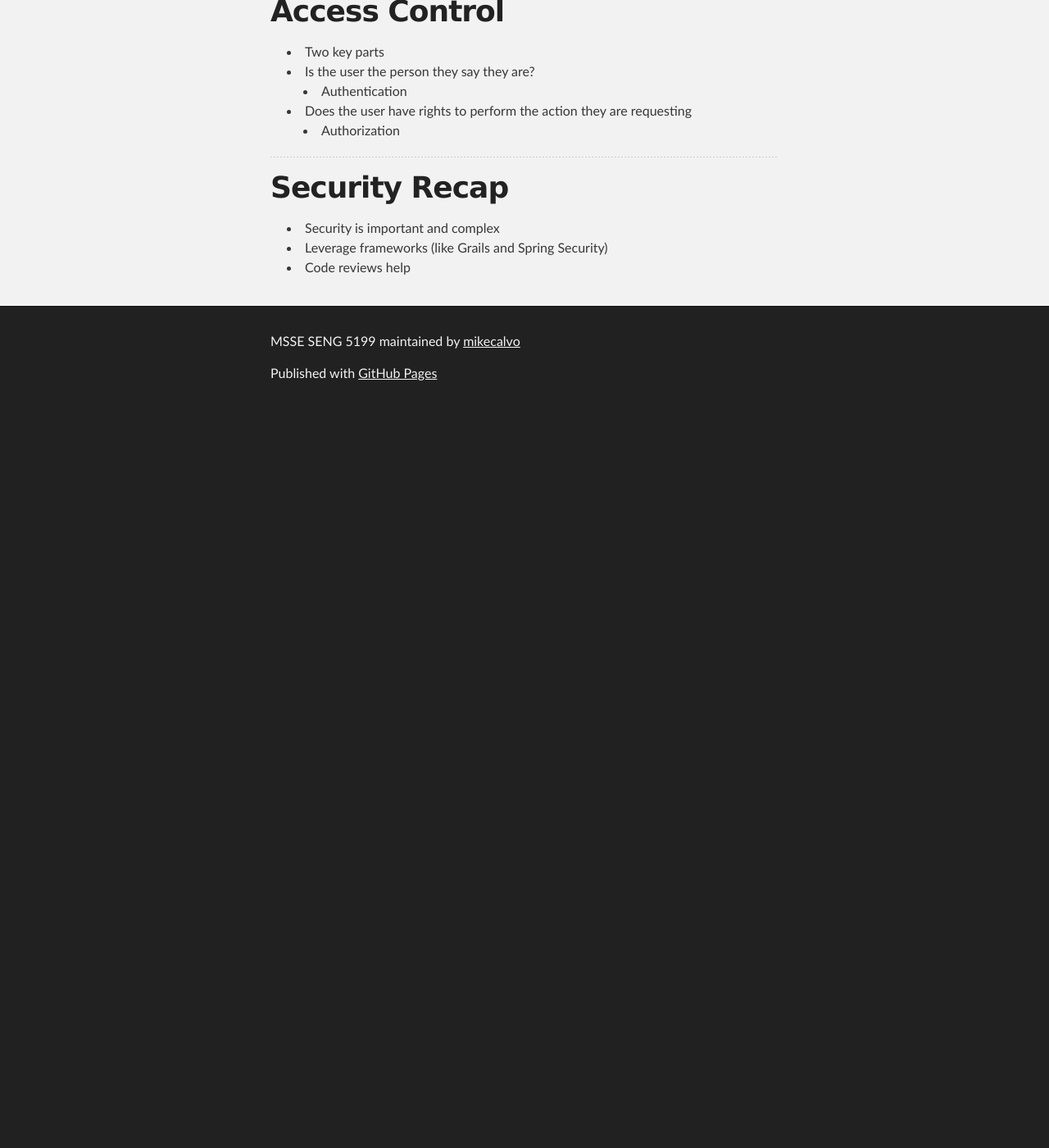
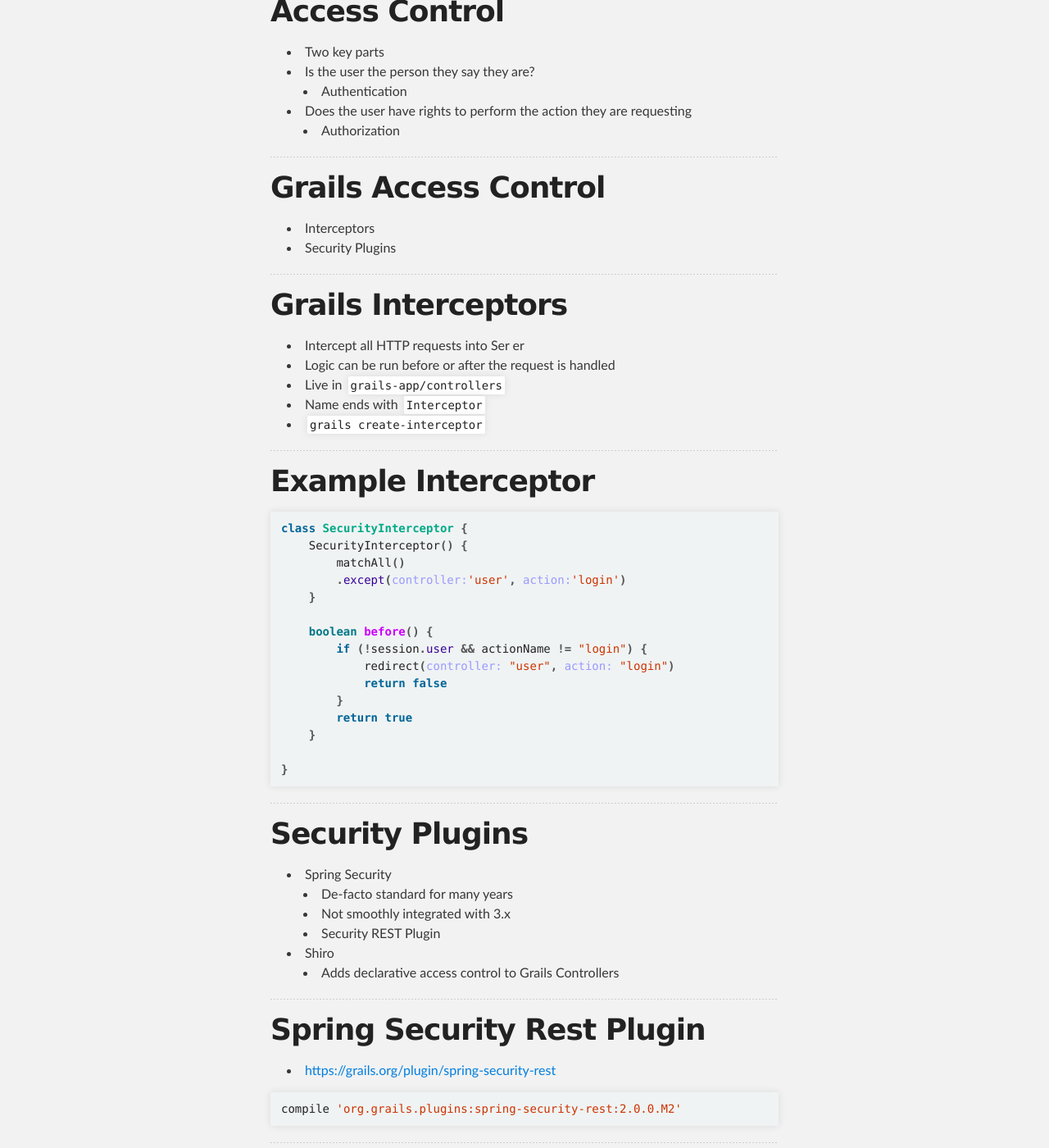
Before and after one commit to mikecalvo/mikecalvo.github.io, a Jekyll site: the page built from msse/notes/security/index.md, in a window 1280 px wide and 1400 px high, scrolled down 3391 px. Shown: the whole window at 82% size. Built offline with Jekyll 4.4.1, drawn with Linux system fonts in a browser that asks for light colours; before the commit the page ends 3893 px from its top, so only the background shows below that.

Commit message:
updates to security and services

````diff
--- a/msse/notes/security/index.md
+++ b/msse/notes/security/index.md
@@ -131,6 +131,61 @@
 
 ---
 
+# Grails Access Control
+- Interceptors
+- Security Plugins
+
+---
+
+# Grails Interceptors
+- Intercept all HTTP requests into Ser er
+- Logic can be run before or after the request is handled
+- Live in `grails-app/controllers`
+- Name ends with `Interceptor`
+- `grails create-interceptor`
+
+---
+
+# Example Interceptor
+
+``` groovy
+class SecurityInterceptor {
+    SecurityInterceptor() {
+        matchAll()
+        .except(controller:'user', action:'login')
+    }
+
+    boolean before() {
+        if (!session.user && actionName != "login") {
+            redirect(controller: "user", action: "login")
+            return false
+        }
+        return true
+    }
+
+}
+```
+
+---
+
+# Security Plugins
+- Spring Security
+  - De-facto standard for many years
+  - Not smoothly integrated with 3.x
+  - Security REST Plugin
+- Shiro
+  - Adds declarative access control to Grails Controllers
+
+---
+
+# Spring Security Rest Plugin
+- [https://grails.org/plugin/spring-security-rest](https://grails.org/plugin/spring-security-rest)
+
+``` groovy
+compile 'org.grails.plugins:spring-security-rest:2.0.0.M2'
+```
+---
+
 # Security Recap
 - Security is important and complex
 - Leverage frameworks (like Grails and Spring Security)
````
Also changed, not shown: msse/notes/services/index.md (+5 -5 lines).
